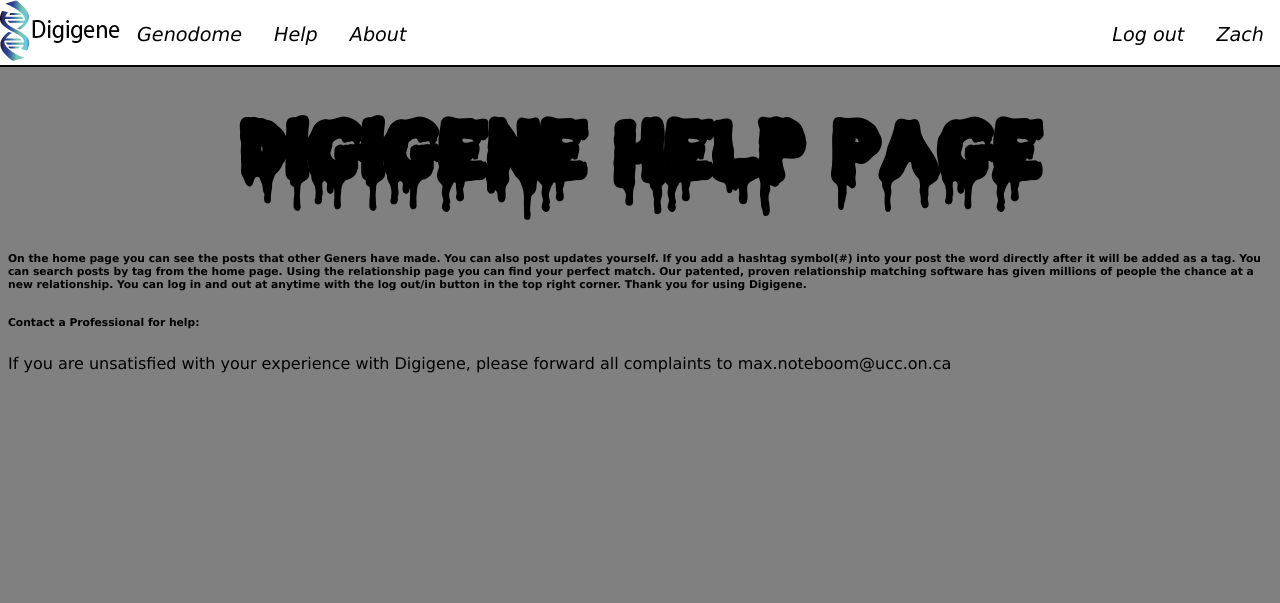
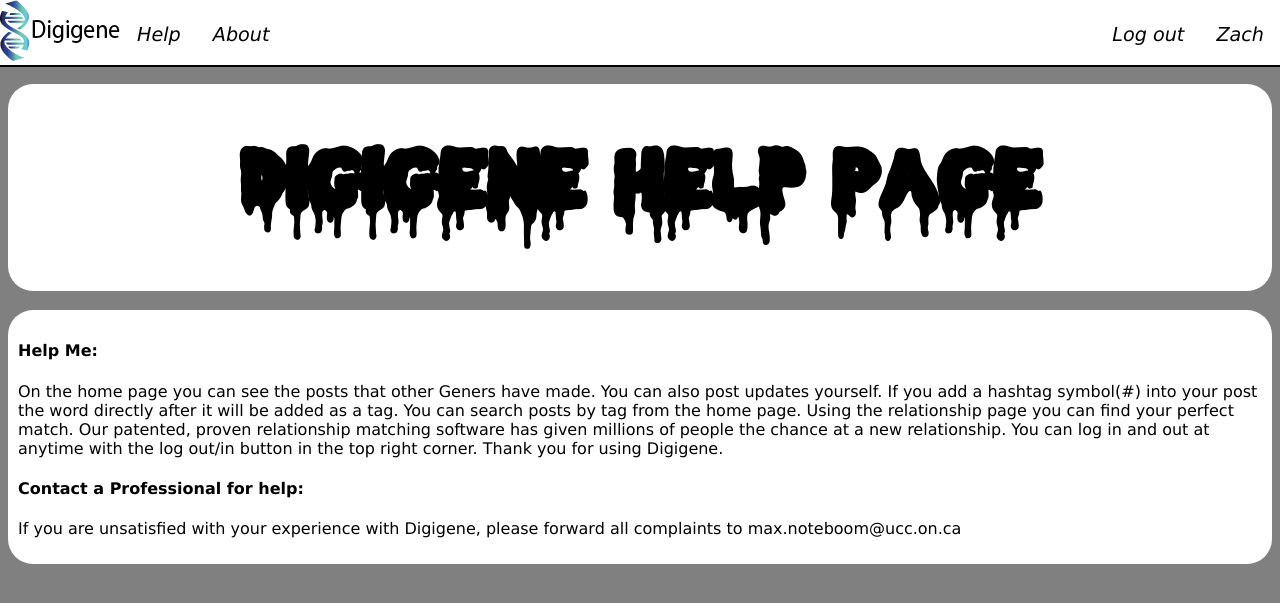
Before and after one commit to Zachd101/Digigene, a PHP site: page /Digigene/Help.php in a window 1280 px wide. Shown: the top 603 px of the page. Run offline with PHP 8.4, Linux system fonts and the light colour scheme; a user stored in the database is signed in.

Commit message:
Fixed Navbar and Css for about and help

```diff
--- a/Help.php
+++ b/Help.php
@@ -5,6 +5,7 @@
 </head>
 <body>
 <!--HELP PAGE - tells users how to use the website, but really, lets be honest. These are grown adults, social media is not that hard -->
+<br>
 <br>
 <br>
 <br>
@@ -16,16 +17,25 @@ include "Navbar.php";
 
 ?>
 
-<h1>Digigene Help Page</h1>
+<div class="bubble">
+	<h1>Digigene Help Page</h1>
+</div>
+
+<br>
+
+<div class="bubble">
 
 
-<h6> <h6>
+	<h4>Help Me: </h4>
 
-<p>On the home page you can see the posts that other Geners have made. You can also post updates yourself. If you add a hashtag symbol(#) into your post the word directly after it will be added as a tag. You can search posts by tag from the home page.  Using the relationship page you can find your perfect match. Our patented, proven relationship matching software has given millions of people the chance at a new relationship. You can log in and out at anytime with the log out/in button in the top right corner. Thank you for using Digigene. </p>
+	<p>On the home page you can see the posts that other Geners have made. You can also post updates yourself. If you add a hashtag symbol(#) into your post the word directly after it will be added as a tag. You can search posts by tag from the home page.  Using the relationship page you can find your perfect match. Our patented, proven relationship matching software has given millions of people the chance at a new relationship. You can log in and out at anytime with the log out/in button in the top right corner. Thank you for using Digigene. </p>
 
-<h6>Contact a Professional for help: </h6>
+	<h4>Contact a Professional for help: </h4>
 
-<p>If you are unsatisfied with your experience with Digigene, please forward all complaints to max.noteboom@ucc.on.ca <p>
+	<p>If you are unsatisfied with your experience with Digigene, please forward all complaints to max.noteboom@ucc.on.ca <p>
+
+</div>
+
 
 </body>
 </html>
--- a/Navbar.php
+++ b/Navbar.php
@@ -15,8 +15,7 @@ session_start();
 <body>
 
 <ul>
-  <img class="logo" style="float:left"; src="Dnaheart.png">
-  <li><a href="http://localhost:8888/Digigene/Home.php">Genodome</a></li>
+  <a href="http://localhost:8888/Digigene/Home.php"> <img class="logo" style="float:left"; src="Dnaheart.png"> </a>
   <li><a href="http://localhost:8888/Digigene/Help.php">Help</a></li>
   <li><a href="http://localhost:8888/Digigene/About.php">About</a></li>
   <li style="float:right"><a href=""><?php echo $_SESSION['username'];?> </a></li>
```
Also changed, not shown: About.php (+12 -0 lines), Login.php (+9 -4 lines), Register.php (+9 -4 lines).
